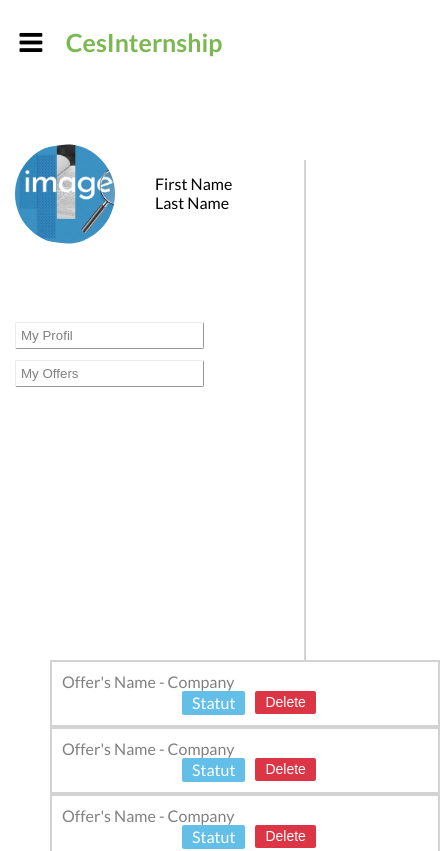
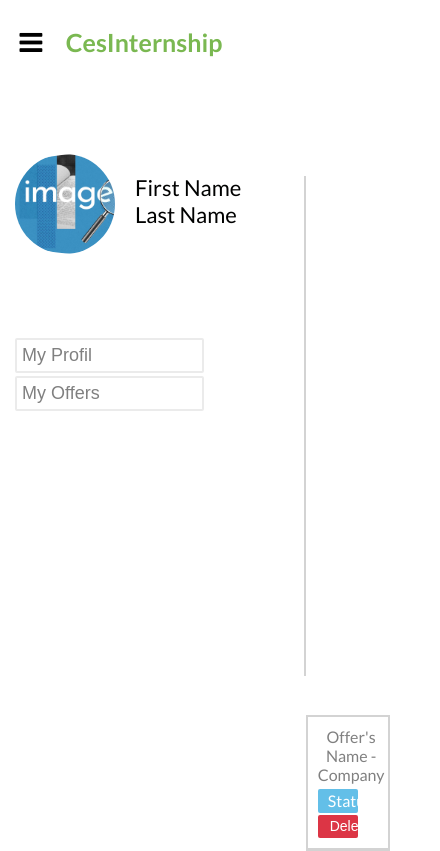
Before and after one commit to ByJfMarie/_CesInternship, a Vue app: page /offers in a window 390 px wide. Shown: the top 851 px of the page, 440 px wide, since content can reach past the window. Built offline with nearby package versions, Linux system fonts and the light colour scheme.

Commit message:
Correction MyOffers Page

```diff
--- a/src/assets/style/about.scss
+++ b/src/assets/style/about.scss
@@ -1,64 +1 @@
 @import 'app.scss';
-
-p {
-    position: relative;
-    text-align: left;
-    margin-left: 30px;
-    top: 90px;
-    left: 40px;
-  }
-
-  img {
-    display: inline;
-    margin: 0 auto;
-    margin-left: -25%;
-    border-radius: 50%;
-    height: 100%;
-    width: auto;
-  }
-
-  .ProfilImg {
-    float: left;
-    width: 100px;
-    height: 100px;
-    overflow: hidden;
-    border-radius: 50%;
-    margin-left: 15px;
-    margin-top: 60px;
-  }
-
-  input {
-      position:relative;
-      float:left;
-      top:200px;
-    right:100px;
-    padding-top: 5px;
-    padding-bottom: 5px;
-    padding-left: 5px;
-    background: white;
-    border-color: rgb(235, 235, 235);
-    border-width: 1px;
-    color: grey;
-    border-radius: 2px;
-  }
-
-  input:hover {
-    color: white;
-    background: #29768e;
-  }
-
-  .MyProfil {
-    padding-right: 130px;
-  }
-
-  .MyOffers {
-    padding-right: 124px;
-  }
-
-  .vertical-line {
-    position:relative;
-    float:left;
-    border-left: 2px solid lightgrey;
-    display: inline-block;
-    height: 500px;
-  }
--- a/src/assets/style/myOffersDisplay.scss
+++ b/src/assets/style/myOffersDisplay.scss
@@ -42,8 +42,8 @@ a:hover {
     border: none;
     padding-top: 3px;
     padding-bottom: 4px;
-    padding-left: 10px;
-    padding-right: 10px;
+    padding-left: 12px;
+    padding-right: 12px;
     border-radius: 2px;
     position:relative;
     float:left;
@@ -54,3 +54,24 @@ a:hover {
 .delete:hover {
     background-color: #C82333;
 }
+
+
+@media screen and (max-width: 765px) {
+    .case {
+        top: 520px;
+        left: 0px;
+        display: flex;
+        flex-direction: column;
+        padding-right: 30px;
+    }
+
+    .statut{
+        left: 0px;
+        margin-top: 5px;
+    }
+
+    .delete {
+        left: 0px;
+        margin-top: 2px;;
+    }
+}
--- /dev/null
+++ b/src/assets/style/profil.scss
@@ -0,0 +1,67 @@
+@import 'app.scss';
+
+p {
+    position: relative;
+    text-align: left;
+    font-size: 22px;
+    margin-left: 30px;
+    top: 90px;
+    left: 20px;
+  }
+
+  img {
+    display: inline;
+    margin: 0 auto;
+    margin-left: -25%;
+    border-radius: 50%;
+    height: 100%;
+    width: auto;
+  }
+
+  .ProfilImg {
+    float: left;
+    width: 100px;
+    height: 100px;
+    overflow: hidden;
+    border-radius: 50%;
+    margin-left: 15px;
+    margin-top: 70px;
+  }
+
+  input {
+    position:relative;
+    float:left;
+    font-size: 18px;
+    top:200px;
+    right:100px;
+    padding-top: 5px;
+    padding-bottom: 5px;
+    padding-left: 5px;
+    background: white;
+    border-color: rgb(235, 235, 235);
+    border-width: 2px;
+    color: grey;
+    border-radius: 2px;
+    border-style:solid;
+  }
+
+  input:hover {
+    color: white;
+    background: #29768e;
+  }
+
+  .MyProfil {
+    padding-right: 110px;
+  }
+
+  .MyOffers {
+    padding-right: 102px;
+  }
+
+  .vertical-line {
+    position:relative;
+    float:left;
+    border-left: 2px solid lightgrey;
+    display: inline-block;
+    height: 500px;
+  }
--- a/src/components/Profil.vue
+++ b/src/components/Profil.vue
@@ -14,6 +14,7 @@
     <br>
     <input type='button' value="My Offers" class="MyOffers">
     <span class="vertical-line"></span>
+    <br>
   </div>
 </template>
 
@@ -24,5 +25,5 @@ export default {
 </script>
 
 <style scoped lang="scss">
-  @import "../assets/style/about.scss";
+  @import "../assets/style/profil.scss";
 </style>
--- a/src/views/About.vue
+++ b/src/views/About.vue
@@ -2,9 +2,11 @@
   <div class="about">
     <NavBar />
     <Profil />
+    <div style="display: flex; flex-direction:column; max-width: 480px;">
     <MyOffersDisplay />
     <MyOffersDisplay />
     <MyOffersDisplay />
+    </div>
   </div>
 </template>
 
```
